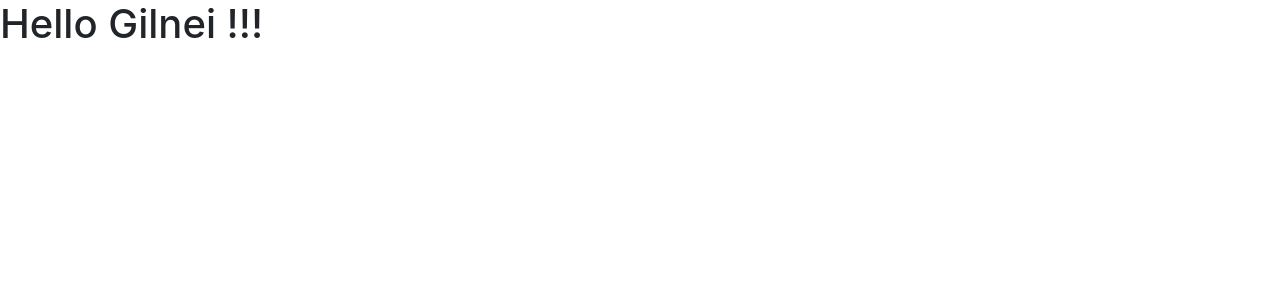
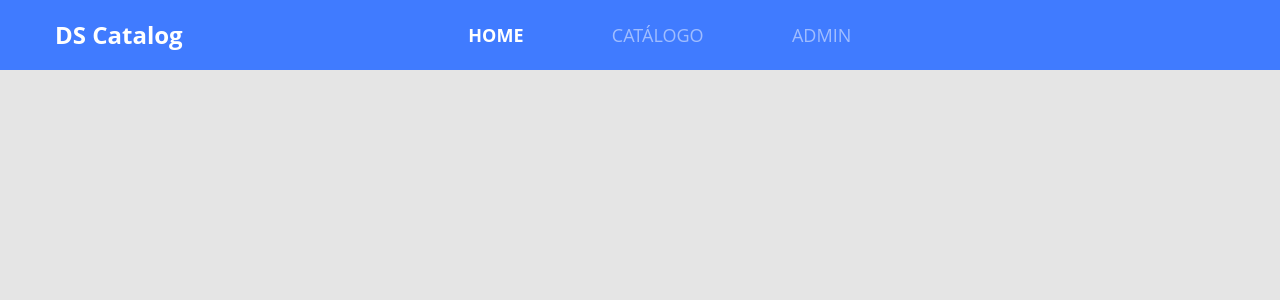
Before and after one commit to gcgonzo/dscatalog-bootcamp-devsuperior, a React (Create React App) app in the folder front-web/: page / in a window 1280 px wide. Shown: the top 300 px of the page. Built offline with nearby package versions, Linux system fonts and the light colour scheme.

Commit message:
Add Navbar

```diff
--- a/front-web/src/App.tsx
+++ b/front-web/src/App.tsx
@@ -1,10 +1,13 @@
 import React from 'react';
+import './core/assets/styles/custom.scss';
+import './app.scss';
+import Navbar from './core/components/Navbar';
 
 
 const App =() => {
 
     return (
-       <h1> Hello Gilnei !!!</h1>
+      <Navbar />
     );
 }
 export default App;
--- /dev/null
+++ b/front-web/src/app.scss
@@ -0,0 +1,23 @@
+@import url('https://fonts.googleapis.com/css2? family = Abrir + Sans: wght @ 400; 700 & display = swap');
+
+*{
+    font-family: 'Open Sans', sans-serif;
+}
+
+h1, h2, h3, h4, h5, h6 {
+    margin-bottom: 0;
+    font-weight: 700;
+  }
+
+  ul {
+    list-style-type: none;
+    margin-bottom: 0;
+    padding-left: 0;
+  }
+
+  a {
+    &:hover {
+      text-decoration: none;
+      color: unset;
+    }
+  }
--- /dev/null
+++ b/front-web/src/core/assets/styles/custom.scss
@@ -0,0 +1,9 @@
+$theme-colors:(
+    "primary":#407BFF
+
+);
+
+$body-bg:#E5E5E5;
+$body-color:#263238;
+
+@import '~bootstrap/scss/bootstrap.scss';
--- /dev/null
+++ b/front-web/src/core/components/Navbar/index.tsx
@@ -0,0 +1,45 @@
+import React from 'react';
+import './styles.scss';
+
+const Navbar = () => (
+    <nav className="row bg-primary main-nav">
+
+        <div className="col-2">
+            <a href="link" className="nav-logo-text">
+
+                <h4>DS Catalog</h4>
+
+            </a>
+
+        </div>
+
+        <div className="col-6 offset-2">
+            <ul className="main-menu">
+                <li>
+                    <a href="link" className="active">
+                        HOME
+                    </a>
+                </li>
+                <li>
+                    <a href="link">
+                        CATÁLOGO
+                    </a>
+                </li>
+                <li>
+                    <a href="link">
+                        ADMIN
+                    </a>
+                </li>
+
+            </ul>
+        </div>
+
+    </nav>
+
+);
+
+
+
+
+
+export default Navbar;
--- /dev/null
+++ b/front-web/src/core/components/Navbar/styles.scss
@@ -0,0 +1,33 @@
+.main-nav{
+    height: 70px;
+    color: #FFF;
+    align-items: center;
+    padding-left: 40px;
+    margin-left: 0;
+    margin-right: 0;
+}
+
+.nav-logo-text{
+    color: #FFF;
+}
+
+.main-menu{
+    display: flex;
+    font-size: 18px;
+    width: 383px;
+    justify-content: space-between;
+
+    a {
+        font-style: normal;
+        color: rgba(255, 255, 255, 0.5);
+        &.active{
+           font-weight: bold;
+            color: #FFF;
+        }
+
+        &:hover{
+            color: #FFF;
+        }
+    }
+
+}
--- a/front-web/src/index.tsx
+++ b/front-web/src/index.tsx
@@ -1,7 +1,7 @@
 import React from 'react';
 import ReactDOM from 'react-dom';
 import App from './App';
-import 'bootstrap/dist/css/bootstrap.css';
+
 
 
 ReactDOM.render(
```
